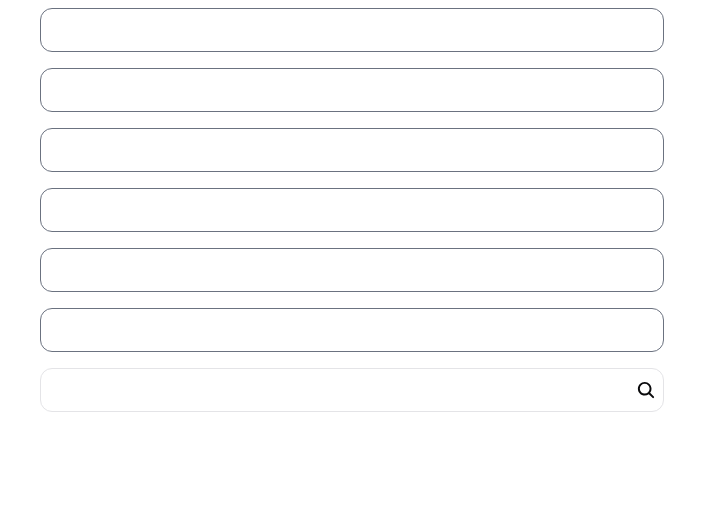
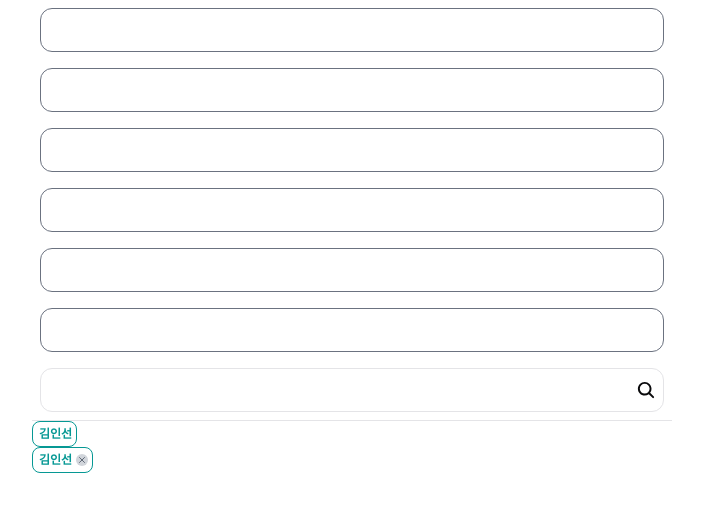
Before and after one commit to KeywordHanaro/KeywordHanaro_FE, a Next.js app: page /comps-test in a window 1280 px wide. Shown: the top 512 px of the page, without its empty margins (288-991 px from the left). Built offline with nearby package versions, Linux system fonts and the light colour scheme.

Commit message:
[feat] chip component 추가

```diff
--- a/app/comps-test/page.tsx
+++ b/app/comps-test/page.tsx
@@ -1,6 +1,7 @@
 'use client';
 
 import { DefaultInputRef, SearchInpuRef } from '@/components/atoms/Inputs';
+import { Chip } from '@/components/atoms/chips';
 
 export default function CompsTestPage() {
   const handleSubmit = () => {
@@ -49,6 +50,17 @@ export default function CompsTestPage() {
         </form>
         <SearchInpuRef name='hi' onSubmit={handleSubmit} />
       </div>
+      <hr />
+      <div className='flex'>
+        <Chip item={{ id: 1, value: '김인선' }} />
+      </div>
+      <div className='flex'>
+        <Chip
+          item={{ id: 1, value: '김인선' }}
+          canDelete={true}
+          onRemove={() => alert('x')}
+        />
+      </div>
     </>
   );
 }
--- /dev/null
+++ b/components/atoms/chips.tsx
@@ -0,0 +1,28 @@
+// Assuming shadcn's badge component is imported from this path
+import { XIcon } from 'lucide-react';
+import { Badge } from '../ui/badge';
+
+type ChipProps = {
+  item: { id: number; value: string };
+  canDelete?: boolean;
+  onRemove?: (id: number) => void;
+};
+
+export function Chip({ item, canDelete, onRemove }: ChipProps) {
+  return (
+    <Badge
+      variant='hana'
+      className='flex gap-1 justify-between items-center pl-1.5 pr-1 py-1 rounded-lg'
+    >
+      <span>{item.value}</span>
+      {canDelete && onRemove && (
+        <div
+          className='flex justify-center items-center bg-gray-300  w-3 h-3 rounded-full'
+          onClick={() => onRemove(item.id)}
+        >
+          <XIcon className='w-2.5 h-2.5 text-gray-600' />
+        </div>
+      )}
+    </Badge>
+  );
+}
--- /dev/null
+++ b/components/ui/badge.tsx
@@ -0,0 +1,36 @@
+import { cva, type VariantProps } from 'class-variance-authority';
+import * as React from 'react';
+import { cn } from '@/lib/utils';
+
+const badgeVariants = cva(
+  'flex items-center rounded-md border  text-xs font-semibold transition-colors focus:outline-none focus:ring-2 focus:ring-ring focus:ring-offset-2',
+  {
+    variants: {
+      variant: {
+        default:
+          'border-transparent bg-primary text-primary-foreground shadow hover:bg-primary/80',
+        secondary:
+          'border-transparent bg-secondary text-secondary-foreground hover:bg-secondary/80',
+        destructive:
+          'border-transparent bg-destructive text-destructive-foreground shadow hover:bg-destructive/80',
+        outline: 'text-foreground',
+        hana: 'border-hanaPrimary bg-white text-hanaPrimary',
+      },
+    },
+    defaultVariants: {
+      variant: 'default',
+    },
+  }
+);
+
+export interface BadgeProps
+  extends React.HTMLAttributes<HTMLDivElement>,
+    VariantProps<typeof badgeVariants> {}
+
+function Badge({ className, variant, ...props }: BadgeProps) {
+  return (
+    <div className={cn(badgeVariants({ variant }), className)} {...props} />
+  );
+}
+
+export { Badge, badgeVariants };
```
